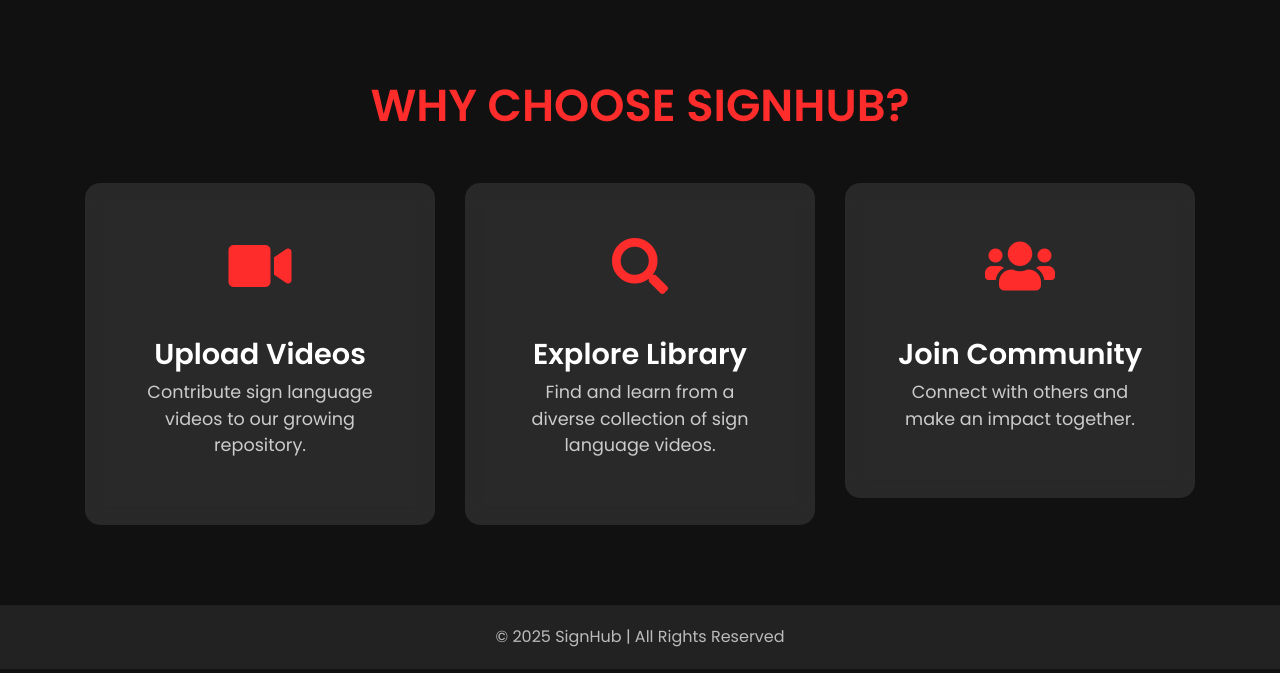
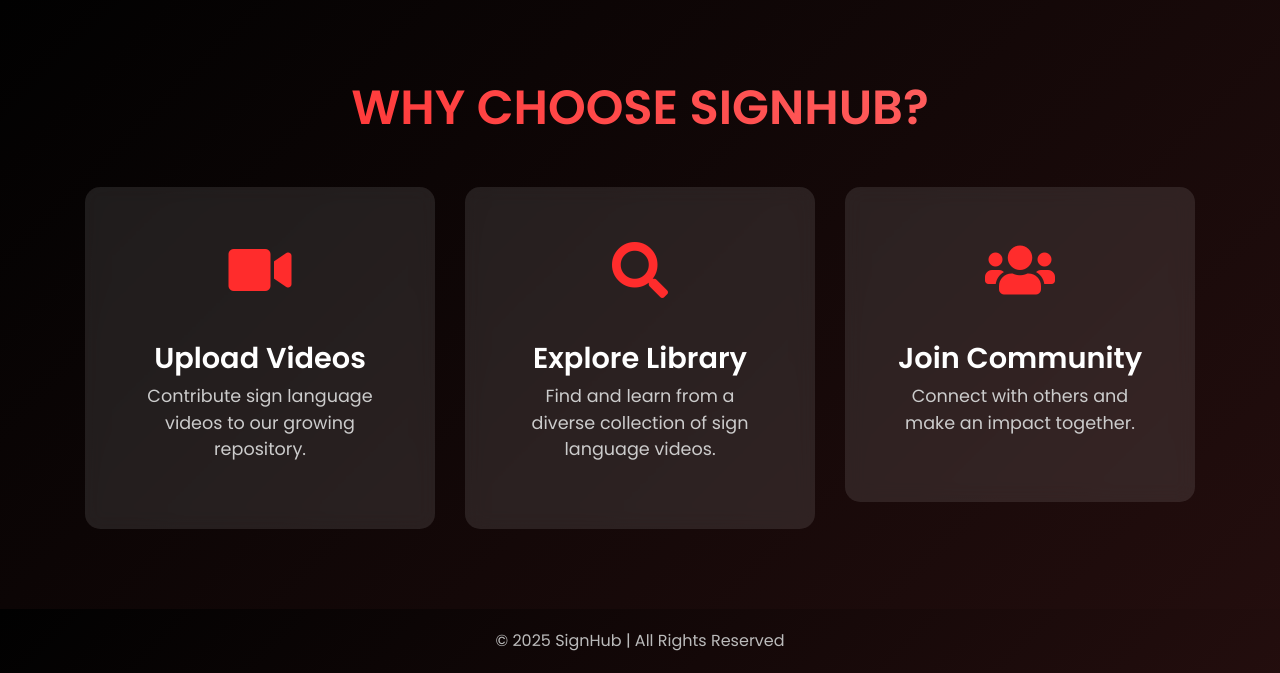
Before and after one commit to Bushra-Butt-17/SignHub-FYP-II, a Flask app: page / in a window 1280 px wide. Shown: the part 884-1557 px from the top of the page. Run offline with Flask 3, Linux system fonts and the light colour scheme; parts of the project's set-up code (start-up, migrations or seed data) failed here and were passed over; some libraries are stand-ins or nearby versions.

Commit message:
Update home.html

```diff
--- a/templates/home.html
+++ b/templates/home.html
@@ -17,7 +17,7 @@
         /* General Styling */
         body {
             font-family: 'Poppins', sans-serif;
-            background-color: #000;
+            background-color: #0a0a0a;
             color: #fff;
             margin: 0;
             padding: 0;
@@ -26,14 +26,16 @@
 
         /* Navigation Bar */
         .navbar {
-            background: rgba(255, 44, 44, 0.9);
+            background: rgba(0, 0, 0, 0.8);
             padding: 15px;
+            backdrop-filter: blur(10px);
             box-shadow: 0 5px 15px rgba(255, 44, 44, 0.3);
         }
         .navbar-brand {
             font-size: 1.8rem;
             font-weight: 700;
             color: #fff;
+            text-shadow: 0 0 10px rgba(255, 44, 44, 0.8);
         }
         .nav-link {
             color: white !important;
@@ -54,7 +56,7 @@
             flex-direction: column;
             justify-content: center;
             align-items: center;
-            background: linear-gradient(135deg, rgba(255, 44, 44, 0.8), rgba(255, 255, 255, 0.2));
+            background: linear-gradient(135deg, rgba(255, 44, 44, 0.8), rgba(0, 0, 0, 0.8));
             color: white;
             overflow: hidden;
         }
@@ -65,7 +67,7 @@
             width: 100%;
             height: 100%;
             background: url('https://source.unsplash.com/1600x900/?technology,hand') center/cover no-repeat;
-            opacity: 0.2;
+            opacity: 0.3;
             z-index: 0;
         }
 
@@ -76,21 +78,24 @@
         }
 
         .hero-section h1 {
-            font-size: 3.5rem;
+            font-size: 4rem;
             font-weight: 700;
             text-transform: uppercase;
-            text-shadow: 2px 2px 10px rgba(255, 255, 255, 0.2);
+            background: linear-gradient(45deg, #ff2c2c, #ff6b6b);
+            -webkit-background-clip: text;
+            -webkit-text-fill-color: transparent;
+            animation: glow 2s infinite alternate;
         }
 
         .hero-section p {
-            font-size: 1.3rem;
+            font-size: 1.5rem;
             color: #ddd;
             margin-top: 15px;
             text-shadow: 1px 1px 5px rgba(255, 255, 255, 0.2);
         }
 
         .btn-glow {
-            background: #ff2c2c;
+            background: linear-gradient(45deg, #ff2c2c, #ff6b6b);
             color: white;
             padding: 12px 25px;
             font-size: 1.2rem;
@@ -98,6 +103,7 @@
             border-radius: 5px;
             transition: all 0.3s ease-in-out;
             box-shadow: 0 0 15px rgba(255, 44, 44, 0.6);
+            animation: pulse 2s infinite;
         }
 
         .btn-glow:hover {
@@ -107,18 +113,21 @@
 
         /* Features Section */
         .features-container {
-            background: #111;
+            background: linear-gradient(135deg, rgba(0, 0, 0, 0.9), rgba(255, 44, 44, 0.1));
             padding: 80px 0;
             text-align: center;
         }
 
         .features-container h2 {
-            font-size: 2.8rem;
+            font-size: 3rem;
             font-weight: 700;
             color: #ff2c2c;
             text-transform: uppercase;
             margin-bottom: 50px;
             animation: fadeInUp 1s ease-in-out;
+            background: linear-gradient(45deg, #ff2c2c, #ff6b6b);
+            -webkit-background-clip: text;
+            -webkit-text-fill-color: transparent;
         }
 
         .feature-box {
@@ -135,9 +144,20 @@
             min-height: 250px; /* Uniform Size */
         }
 
-        .feature-box:hover {
-            transform: translateY(-10px) scale(1.05);
-            box-shadow: 0 0 20px rgba(255, 44, 44, 0.6);
+        .feature-box::before {
+            content: '';
+            position: absolute;
+            top: 0;
+            left: 0;
+            width: 100%;
+            height: 100%;
+            background: linear-gradient(45deg, rgba(255, 44, 44, 0.3), rgba(0, 0, 0, 0.3));
+            opacity: 0;
+            transition: opacity 0.5s ease;
+        }
+
+        .feature-box:hover::before {
+            opacity: 1;
         }
 
         .feature-icon {
@@ -179,9 +199,20 @@
             100% { transform: translateY(-10px); }
         }
 
+        @keyframes glow {
+            0% { text-shadow: 0 0 10px rgba(255, 44, 44, 0.8); }
+            100% { text-shadow: 0 0 20px rgba(255, 44, 44, 1); }
+        }
+
+        @keyframes pulse {
+            0% { transform: scale(1); }
+            50% { transform: scale(1.05); }
+            100% { transform: scale(1); }
+        }
+
         /* Footer */
         .footer {
-            background: #222;
+            background: linear-gradient(135deg, rgba(0, 0, 0, 0.9), rgba(255, 44, 44, 0.1));
             text-align: center;
             padding: 20px;
             font-size: 1rem;
@@ -207,7 +238,7 @@
         <div class="hero-content">
             <h1>Discover Sign Language</h1>
             <p>Contribute, Learn, and Explore the World of Sign Language</p>
-            <a href= '{{ url_for("signup") }}' class="btn btn-glow mt-3">Get Started</a>
+            <a href='{{ url_for("signup") }}' class="btn btn-glow mt-3">Get Started</a>
         </div>
     </section>
 
@@ -216,9 +247,27 @@
         <div class="container">
             <h2>Why Choose SignHub?</h2>
             <div class="row">
-                <div class="col-md-4"><div class="feature-box"><div class="feature-icon"><i class="fas fa-video"></i></div><h3>Upload Videos</h3><p>Contribute sign language videos to our growing repository.</p></div></div>
-                <div class="col-md-4"><div class="feature-box"><div class="feature-icon"><i class="fas fa-search"></i></div><h3>Explore Library</h3><p>Find and learn from a diverse collection of sign language videos.</p></div></div>
-                <div class="col-md-4"><div class="feature-box"><div class="feature-icon"><i class="fas fa-users"></i></div><h3>Join Community</h3><p>Connect with others and make an impact together.</p></div></div>
+                <div class="col-md-4">
+                    <div class="feature-box">
+                        <div class="feature-icon"><i class="fas fa-video"></i></div>
+                        <h3>Upload Videos</h3>
+                        <p>Contribute sign language videos to our growing repository.</p>
+                    </div>
+                </div>
+                <div class="col-md-4">
+                    <div class="feature-box">
+                        <div class="feature-icon"><i class="fas fa-search"></i></div>
+                        <h3>Explore Library</h3>
+                        <p>Find and learn from a diverse collection of sign language videos.</p>
+                    </div>
+                </div>
+                <div class="col-md-4">
+                    <div class="feature-box">
+                        <div class="feature-icon"><i class="fas fa-users"></i></div>
+                        <h3>Join Community</h3>
+                        <p>Connect with others and make an impact together.</p>
+                    </div>
+                </div>
             </div>
         </div>
     </section>
```
